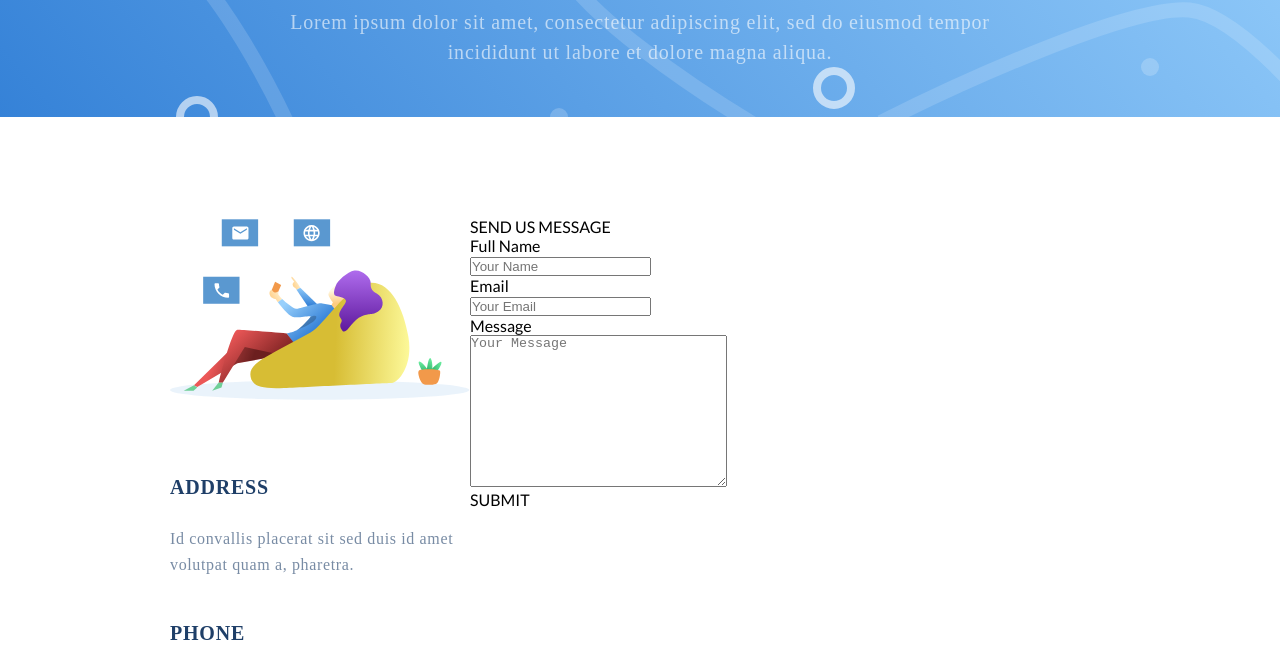
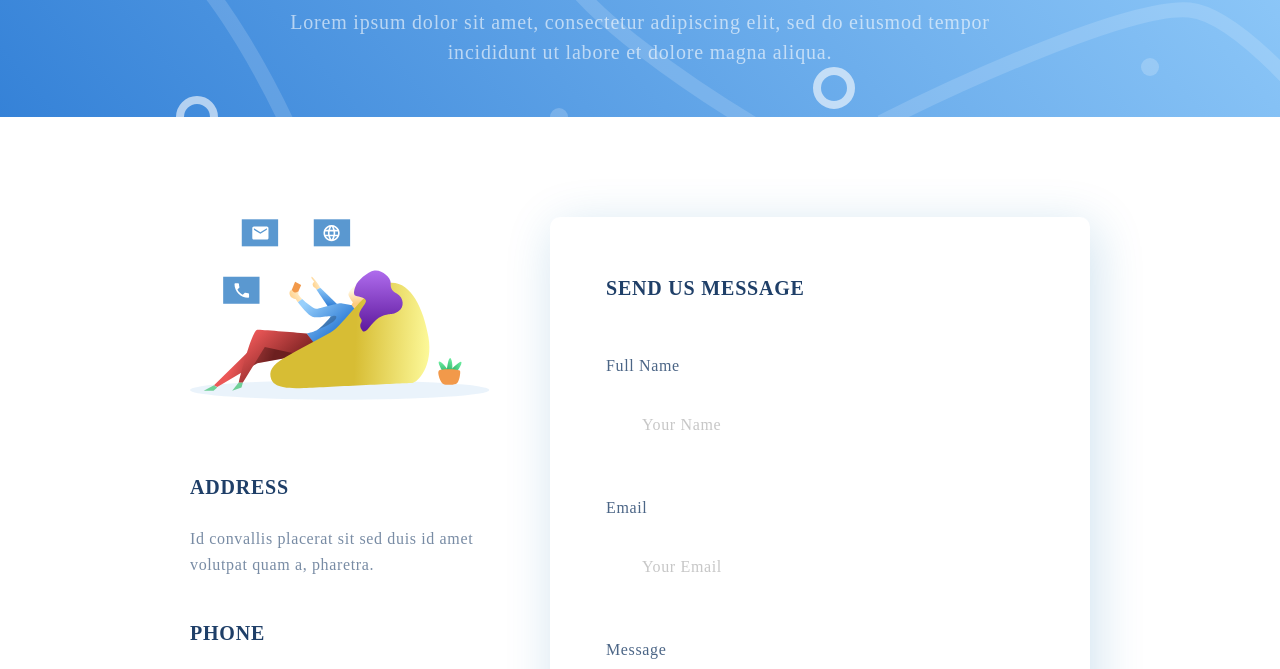
Before and after one commit to Ankezz/-, a plain HTML site: page contact.html in a window 1280 px wide. Shown: the part 280-949 px from the top of the page. Drawn offline with Linux system fonts and the light colour scheme; files whose address does not match are found by name.

Commit message:
Add files via upload

```diff
--- a/contact.html
+++ b/contact.html
@@ -81,7 +81,7 @@
                             <div class="contact__info__desc">+62-812-7313-4321</div>
                         </div>
                         <div class="contact__info__item">
-                            <img src="/assets/phone.svg" alt="" class="phone__svg">
+                            <img src="./assets/phone.svg" alt="" class="phone__svg">
                             <div class="contact__info__desc">+62-817-000-1234</div>
                         </div>
                     </div>
--- a/style.css
+++ b/style.css
@@ -1001,13 +1001,13 @@ body {
     max-width: 299px;
 }
 
-.contact-body {
+.contact__body {
     display: flex;
     justify-content: space-between;
     margin: 0 20px;
 }
 
-.contact-form {
+.contact__form {
     padding: 56px;
     display: flex;
     flex-direction: column;
@@ -1019,7 +1019,7 @@ body {
 
 }
 
-.contact-form__title {
+.contact__form__title {
     font-family: 'Gilroy';
     font-size: 20px;
     line-height: 30px;
@@ -1029,7 +1029,7 @@ body {
     font-weight: 600;
 }
 
-.contact-form__input-title {
+.contact__form__input-title {
     font-family: 'Gilroy';
     font-size: 16px;
     line-height: 30px;
@@ -1039,7 +1039,7 @@ body {
     margin-bottom: 8px;
 }
 
-.contact-form__input {
+.contact__form__input {
     opacity: 0.4;
     border: 1px solid var(--blue_03);
     border-radius: 10px;
@@ -1055,7 +1055,7 @@ body {
     height: 72px;
 }
 
-.contact-form__textarea {
+.contact__form__textarea {
     width: 100%;
     height: 144px;
     opacity: 0.4;
@@ -1070,7 +1070,7 @@ body {
     padding: 21px 36px;
 }
 
-.contact-form__btn {
+.contact__form__btn {
     display: flex;
     width: 100% !important;
     min-height: 72px !important;
@@ -1271,7 +1271,7 @@ body {
         margin-right: 3em;
     }
 
-    .contact-form {
+    .contact__form {
         width: 100%;
         margin-bottom: 1em;
         padding: 20px;
```
